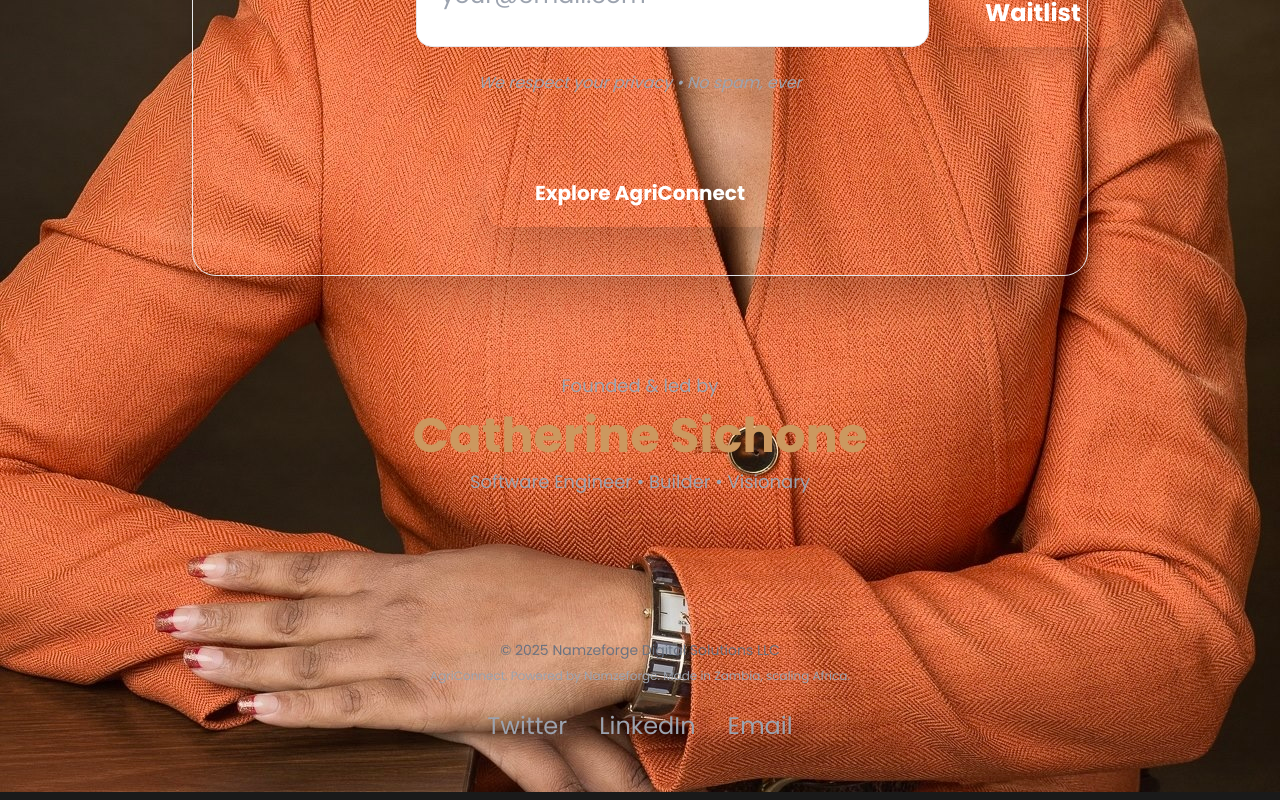
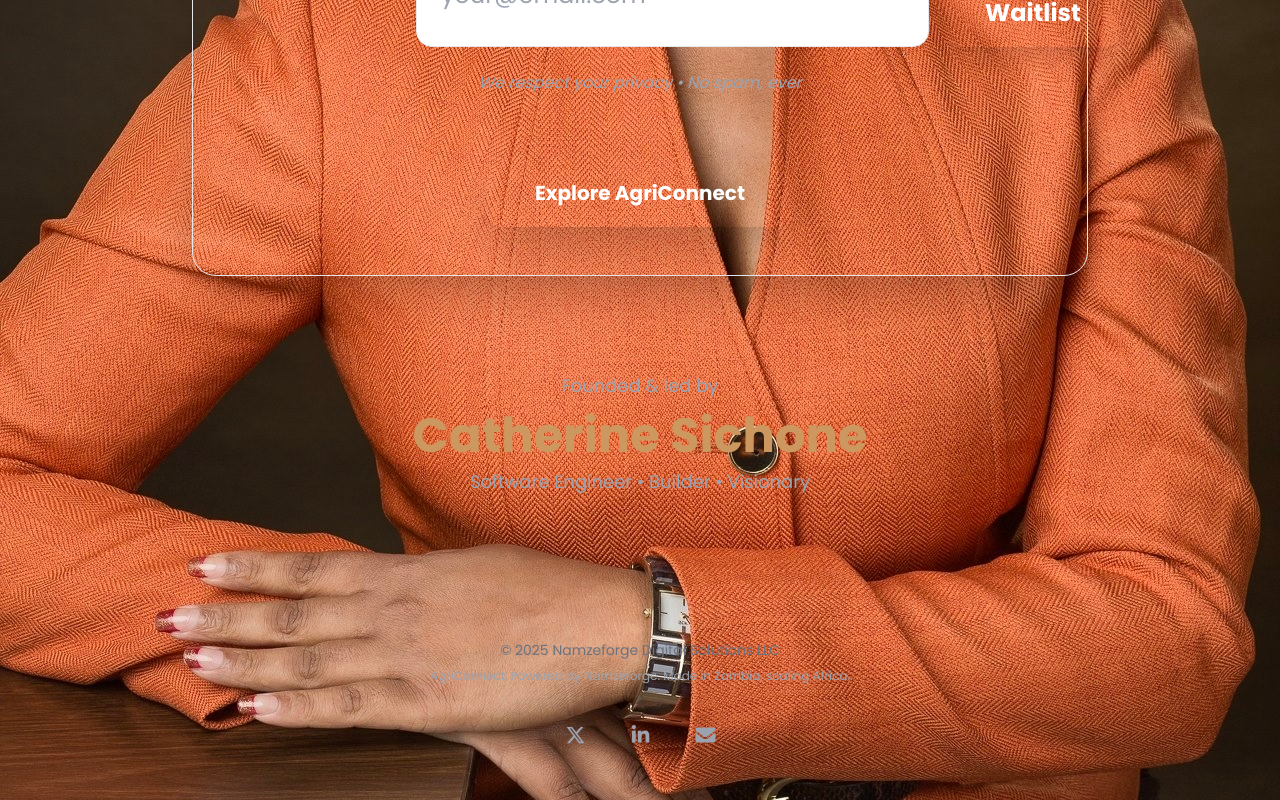
Before and after one commit to Cathy-45/cathy-portfolio-integrated, a React (Vite) app: page / in a window 1280 px wide. Shown: the part 1026-1826 px from the top of the page. Built offline with nearby package versions, Linux system fonts and the light colour scheme.

Commit message:
Upgrade footer: replace text links with Font Awesome icons for brand uniformity across all pages

```diff
--- a/package.json
+++ b/package.json
@@ -7,6 +7,10 @@
     "build": "vite build"
   },
   "dependencies": {
+    "@fortawesome/fontawesome-svg-core": "^7.1.0",
+    "@fortawesome/free-brands-svg-icons": "^7.1.0",
+    "@fortawesome/free-solid-svg-icons": "^7.1.0",
+    "@fortawesome/react-fontawesome": "^3.1.1",
     "@stripe/stripe-js": "^8.0.0",
     "@tailwindcss/postcss7-compat": "^2.2.17",
     "axios": "^1.7.7",
--- a/src/components/Home.jsx
+++ b/src/components/Home.jsx
@@ -2,6 +2,14 @@
 import React from "react";
 import { Link } from "react-router-dom";
 import backgroundImage from "../assets/background.jpg";
+import { FontAwesomeIcon } from '@fortawesome/react-fontawesome';
+import { faEnvelope } from '@fortawesome/free-solid-svg-icons';
+import {
+  faXTwitter,
+  faLinkedinIn,
+} from '@fortawesome/free-brands-svg-icons';
+
+
 
 const Home = () => {
   return (
@@ -164,7 +172,7 @@ const Home = () => {
             </p>
           </div>
 
-          {/* FOOTER */}
+                    {/* FOOTER */}
           <footer className="w-full py-12 text-center mt-24">
             <p className="text-gray-500 text-sm">
               © 2025 Namzeforge Digital Solutions LLC
@@ -173,31 +181,49 @@ const Home = () => {
               AgriConnect. Powered by Namzeforge. Made in Zambia, scaling
               Africa.
             </p>
-            <div className="flex justify-center gap-8 mt-6">
+
+            {/* Social Icons - Font Awesome (matching your index.html style) */}
+            <div className="flex justify-center items-center gap-10 mt-8">
+              {/* X / Twitter */}
               <a
                 href="https://x.com/NamzeforgeHQ"
-                className="text-gray-400 hover:text-white transition"
+                target="_blank"
+                rel="noopener noreferrer"
+                className="text-gray-400 hover:text-white transition-colors duration-300"
+                aria-label="Follow Namzeforge on X"
+                title="X (Twitter)"
               >
-                Twitter
+                <FontAwesomeIcon icon={faXTwitter} className="text-xl" />
               </a>
+
+              {/* LinkedIn */}
               <a
                 href="https://www.linkedin.com/in/catherine-namonje-4ab353203/"
-                className="text-gray-400 hover:text-white transition"
+                target="_blank"
+                rel="noopener noreferrer"
+                className="text-gray-400 hover:text-white transition-colors duration-300"
+                aria-label="Catherine Namonje on LinkedIn"
+                title="LinkedIn"
               >
-                LinkedIn
+                <FontAwesomeIcon icon={faLinkedinIn} className="text-xl" />
               </a>
+
+              {/* Email */}
               <a
                 href="mailto:cathy@namzeforge.com"
-                className="text-gray-400 hover:text-white transition"
+                className="text-gray-400 hover:text-white transition-colors duration-300"
+                aria-label="Email Namzeforge"
+                title="Email"
               >
-                Email
+                <FontAwesomeIcon icon={faEnvelope} className="text-xl" />
               </a>
             </div>
           </footer>
+
         </div>
       </div>
     </section>
   );
-};
+}
 
 export default Home;
```
Also changed, not shown: 1 other file (tests, documents, lock files or other folders).
